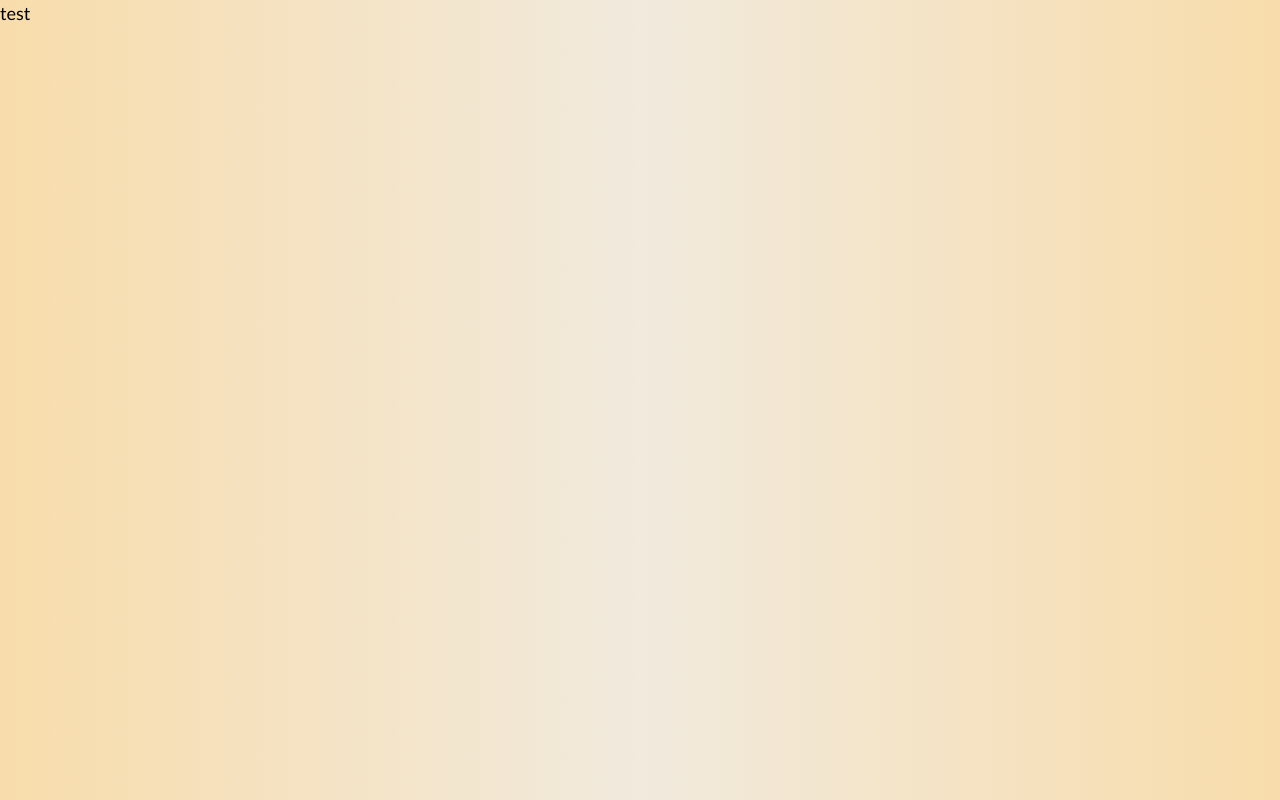
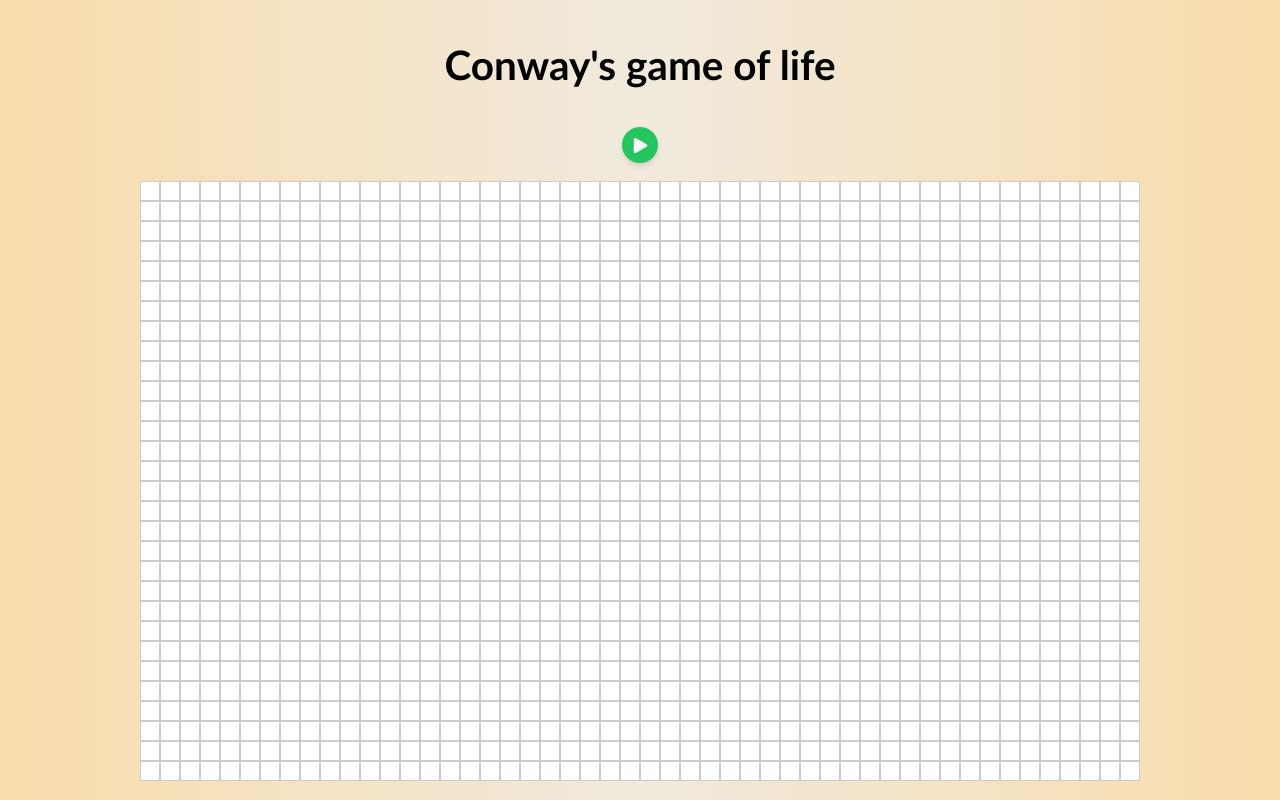
Before and after one commit to ArmanGrewal007/gameof_life, a React (Vite) app: page / in a window 1280 px wide. Built offline with nearby package versions, Linux system fonts and the light colour scheme.

Commit message:
added grid and play-pause button

```diff
--- a/package.json
+++ b/package.json
@@ -14,7 +14,9 @@
   },
   "dependencies": {
     "react": "^18.3.1",
-    "react-dom": "^18.3.1"
+    "react-dom": "^18.3.1",
+    "react-icons": "^5.4.0",
+    "tailwind-merge": "^2.5.5"
   },
   "devDependencies": {
     "@eslint/js": "^9.15.0",
--- a/src/App.tsx
+++ b/src/App.tsx
@@ -1,7 +1,60 @@
+import { useRef, useState } from "react";
+import { createEmtpyGrid, ROWS, COLS } from "./utils/utils";
+import { twMerge } from "tailwind-merge";
+import { PlayPauseButton } from "./components/PlayPauseButton";
+
 function App() {
+  const [grid] = useState<number[][]>(createEmtpyGrid());
+  const [isPlaying, setIsPlaying] = useState(false);
+
+  // Because we are using setInterval, we need to use useRef to keep track of the current value
+  // and not take the outdated values
+  const playingRef = useRef(isPlaying);
+  playingRef.current = isPlaying;
+
   return (
     <>
-      <div>test</div>
+      <div className="flex justify-center items-center flex-col gap-4 h-screen w-screen">
+        <h1 className="text-4xl font-bold my-5">Conway's game of life</h1>
+        <div className="flex gap-4 items-center">
+          <PlayPauseButton
+            isPlaying={isPlaying}
+            onClick={() => {
+              setIsPlaying(!isPlaying);
+              if (!isPlaying) {
+                playingRef.current = true;
+                // run simulation
+              }
+            }}
+          />
+        </div>
+        {/*
+      Tailwind generates all the classes at buildtime, so all the utility classes are
+      predefined and you cannot accomoddate dynamic values, so we didn't define the following
+      CSS in classNames, because we cannot pass dynamic values to Tailwind classes.
+       */}
+        <div
+          style={{
+            display: "grid",
+            gridTemplateColumns: `repeat(${COLS}, 20px)`,
+            gridTemplateRows: `repeat(${ROWS}, 20px)`,
+          }}
+        >
+          {grid.map((rows, i) =>
+            rows.map((_col, j) => (
+              <button
+                key={`${i}-${j}`}
+                className={twMerge(
+                  "border border-[#ccc]",
+                  grid[i][j] ? "bg-black" : "bg-white", // Alive or not (truthy or falsy)
+                )}
+              >
+                {/* ({i}, {j}) */}
+              </button>
+            )),
+          )}
+        </div>
+      </div>
     </>
   );
 }
--- /dev/null
+++ b/src/components/PlayPauseButton.tsx
@@ -0,0 +1,28 @@
+import { BsFillPauseFill, BsFillPlayFill } from "react-icons/bs";
+import { twMerge } from "tailwind-merge";
+
+export function PlayPauseButton({
+  onClick,
+  isPlaying,
+}: {
+  onClick: () => void;
+  isPlaying: boolean;
+}) {
+  return (
+    <button
+      className={twMerge(
+        "transition ease-in flex items-center justify-center h-8 w-8 rounded-full shadow-md",
+        isPlaying
+          ? "bg-gray-700 hover:bg-gray-800 text-white"
+          : "bg-green-500 hover:bg-green-700 text-white",
+      )}
+      onClick={onClick}
+    >
+      {isPlaying ? (
+        <BsFillPauseFill className="h-6 w-6" />
+      ) : (
+        <BsFillPlayFill className="h-6 w-6" />
+      )}
+    </button>
+  );
+}
--- /dev/null
+++ b/src/utils/utils.ts
@@ -0,0 +1,6 @@
+export const ROWS = 30;
+export const COLS = 50;
+
+export const createEmtpyGrid = () => {
+  return Array.from({ length: ROWS }, () => Array(COLS).fill(0));
+};
```
Also changed, not shown: 2 other files (tests, documents, lock files or other folders).
